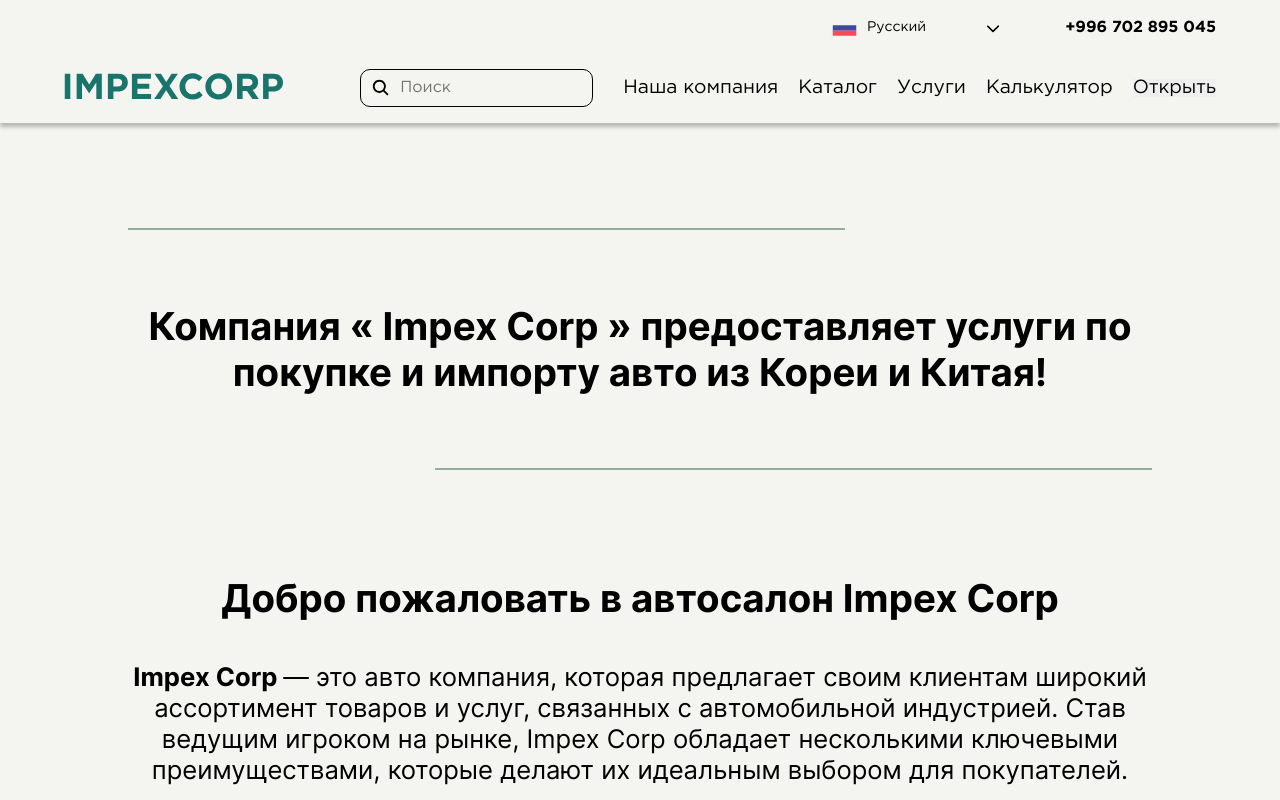
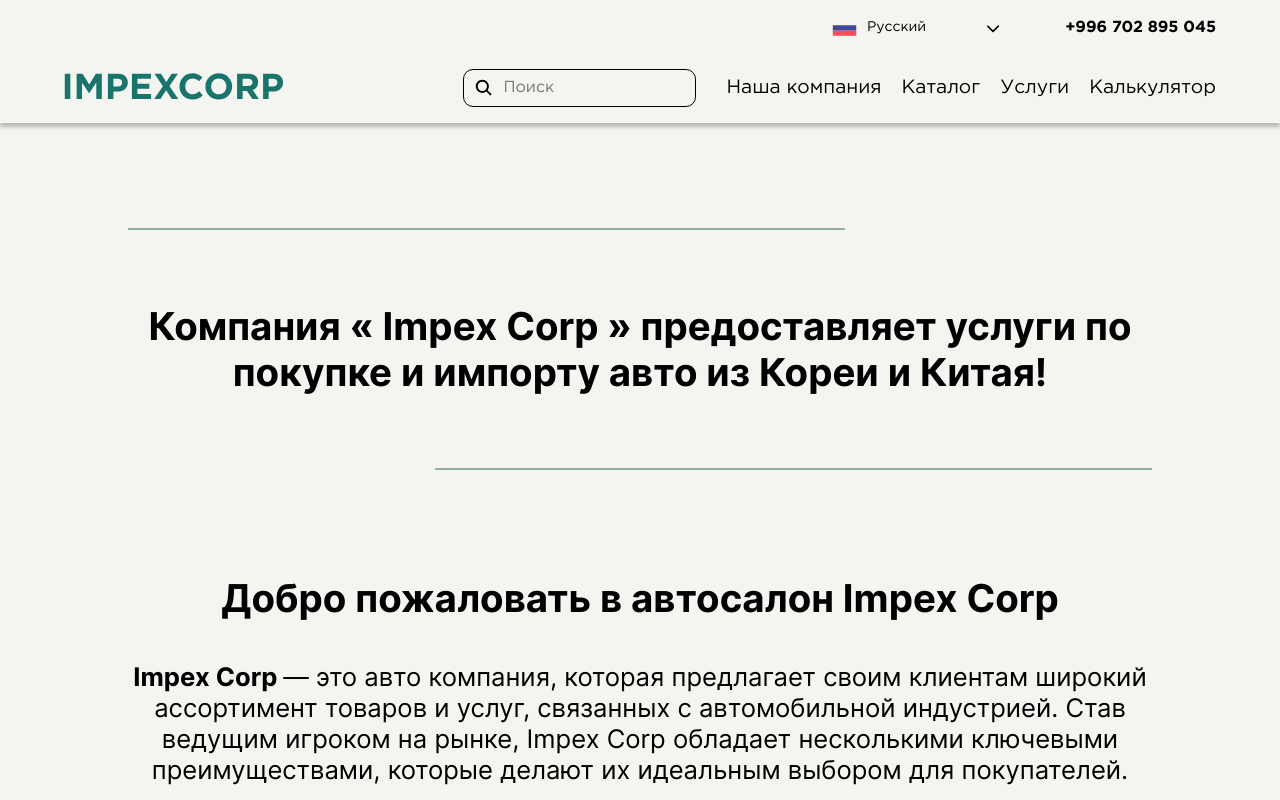
Before and after one commit to azam2802/ImpexCorp, a React (Vite) app: page /about in a window 1280 px wide. Shown: the top 800 px of the page. Built offline with nearby package versions, Linux system fonts and the light colour scheme; a web font is replaced by a local one.

Commit message:
Remove button in header

```diff
--- a/public/locales/en/translation.json
+++ b/public/locales/en/translation.json
@@ -6,7 +6,6 @@
     "services": "Services",
     "calculator": "Calculator",
     "ourcompany": "Our Company",
-    "modalButton":"Open",
     "HeaderCatalog": {
       "model": "Popular models",
       "countries": {
--- a/public/locales/ky/translation.json
+++ b/public/locales/ky/translation.json
@@ -6,7 +6,6 @@
     "services": "Кызматтар",
     "calculator": "Калькулятор",
     "ourcompany": "Биздин компания",
-    "modalButton":"Ачуу",
     "HeaderCatalog": {
       "model": "Популярдуу моделдер",
       "countries": {
--- a/public/locales/ru/translation.json
+++ b/public/locales/ru/translation.json
@@ -6,7 +6,6 @@
     "services": "Услуги",
     "calculator": "Калькулятор",
     "ourcompany": "Наша компания",
-    "modalButton":"Открыть",
     "HeaderCatalog": {
       "model": "Популярные модели",
       "countries": {
--- a/public/locales/zh/translation.json
+++ b/public/locales/zh/translation.json
@@ -6,7 +6,6 @@
     "services": "服务",
     "calculator": "计算器",
     "ourcompany": "我们公司",
-    "modalButton":"Open",
     "HeaderCatalog": {
       "model": "热门车型",
       "countries": {
--- a/src/layout/Header/Header.jsx
+++ b/src/layout/Header/Header.jsx
@@ -42,10 +42,9 @@ const Header = () => {
                 <Link to="about">{t("header.ourcompany")}</Link>
                 <Link to="catalog">{t("header.catalogue")}</Link>
                 <Link to="/services">{t("header.services")}</Link>
-                <Link to="/">{t("header.calculator")}</Link>
-                <button className={s.button} onClick={() => setShowModal(true)}>
-                  {t("header.modalButton")}
-                </button>
+                <Link onClick={() => setShowModal(true)}>
+                  {t("header.calculator")}
+                </Link>
                 {showModal && (
                   <ModalWindow
                     closeModal={() => setShowModal(false)}
```
